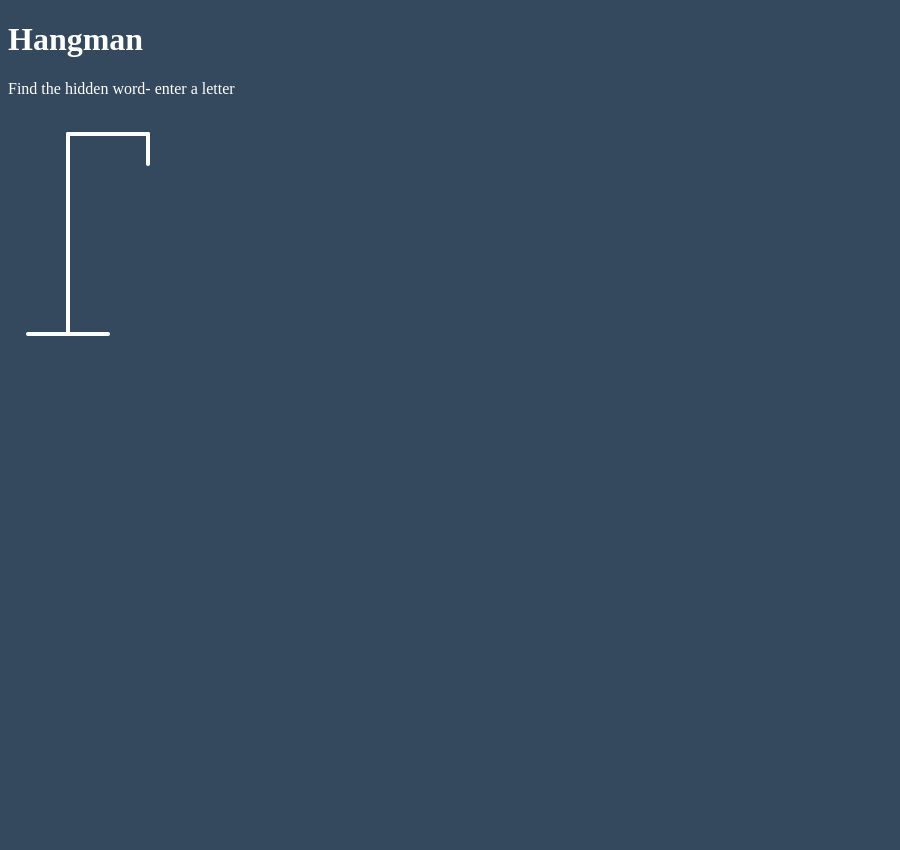
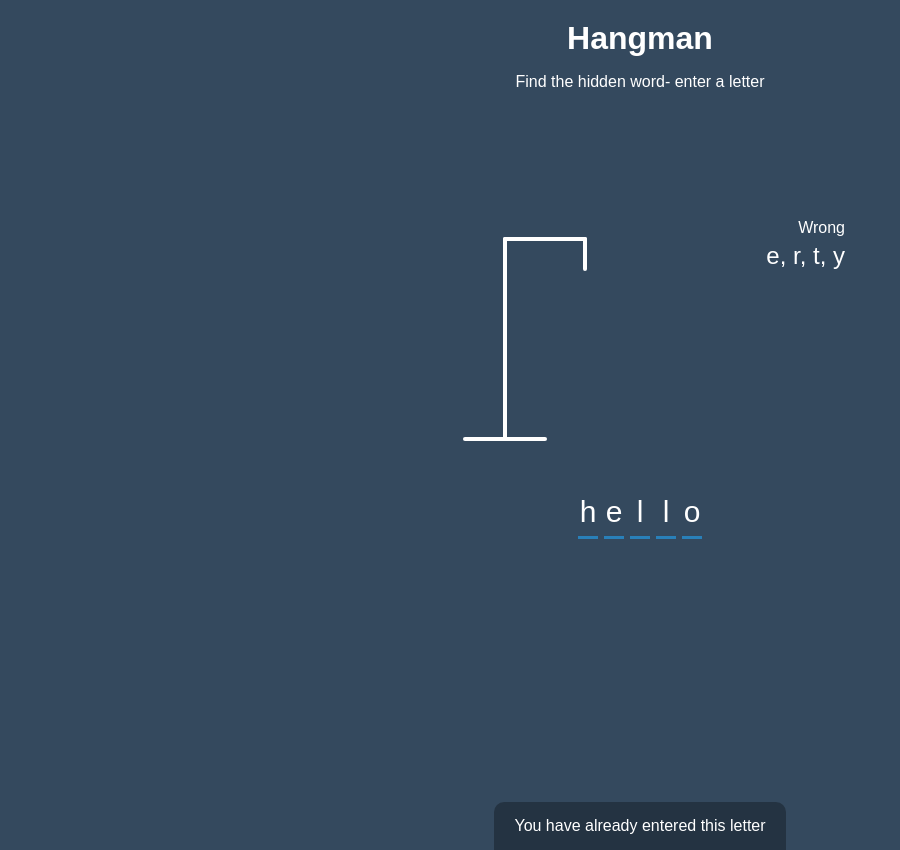
Before and after one commit to lpenenburgh/practiceminiprojets, a plain HTML site: page HangMan/index.html in a window 1280 px wide. Shown: the whole page, without its empty margins (0-900 px from the left). Before the commit the page ends 800 px from the top, so only its background shows below. Drawn offline with Linux system fonts and the light colour scheme.

Commit message:
complete layout/styling

```diff
--- a/HangMan/index.html
+++ b/HangMan/index.html
@@ -37,6 +37,33 @@
             <line x1="140" y1="150" x2="160" y2="180" class="figure-part"/>
         </svg>
 
+        <div class="wrong-letters-container">
+            <div id="wrong-letters">
+                <p>Wrong</p>
+                <span> e, r, t, y</span>
+            </div>
+        </div>
+
+        <div class="word" id="word">
+            <div class="letter">h</div>
+            <div class="letter">e</div>
+            <div class="letter">l</div>
+            <div class="letter">l</div>
+            <div class="letter">o</div>
+        </div>
+    </div>
+
+    <!-- Container for final message -->
+    <div class="popup-container" id="popup-container">
+        <div class="popup">
+            <h2 id="final-message"> You have won</h2>
+            <button id="play-button"> Play Again</button>
+        </div>
+    </div>
+
+    <!-- Notification  -->
+    <div class="notification-container" id="notification-container">
+        <p> You have already entered this letter</p>
     </div>
 
     <script src="script.js"></script>
--- a/HangMan/style.css
+++ b/HangMan/style.css
@@ -1,6 +1,30 @@
+* {
+    box-sizing: border-box;
+}
+
+
 body {
     background-color: #34495e;
     color: white;
+    font-family: Arial, Helvetica, sans-serif;
+    display: flex;
+    flex-direction: column;
+    align-items: center;
+    height: 80vh;
+    margin: 0;
+    overflow: hidden;
+}
+
+h1 {
+    margin: 20px 0 0;
+}
+
+.game-container {
+    padding: 20px 30px;
+    position: relative;
+    margin: auto;
+    height: 350px;
+    width: 450px;
 }
 
 /* svg- shapes have fills- lines have strokes  */
@@ -11,6 +35,99 @@ body {
     stroke-linecap: round; /* rounds the ends of the line */
 }
 
+/* hiding the hangman parts to start */
 .figure-part {
     display: none;
 }
+
+.wrong-letters-container {
+    position: absolute;
+    top: 20px;
+    right: 20px;
+    display: flex;
+    flex-direction: column;
+    text-align: right;
+}
+
+.wrong-letters-container p {
+    margin: 0 0 5px;
+}
+
+.wrong-letters-container span {
+    font-size: 24px;
+}
+
+.word {
+    display: flex;
+    position: absolute;
+    bottom: 10px;
+    left: 50%;
+    transform: translateX(-50%);
+}
+
+.letter {
+    border-bottom: 3px solid #2980b9;
+    display: inline-flex;
+    font-size: 30px;
+    align-items: center;
+    justify-content: center;
+    margin: 0 3px;
+    height: 50px;
+    width: 20px;
+}
+
+.popup-container {
+    background-color: rgba(0, 0, 0, 0.3);
+    position: fixed;
+    top: 0;
+    bottom: 0;
+    left: 0;
+    right: 0;
+    /* display: flex; */
+    display: none;
+    align-items: center;
+    justify-content: center;
+}
+
+.popup {
+    background: #2980b9;
+    border-radius: 5px;
+    box-shadow: 0 15px 10px 3px rgba(0, 0, 0, 0.1);
+    padding: 20px;
+    text-align: center;
+}
+
+.popup button {
+    cursor: pointer;
+    background-color: #fff;
+    color: #2980b9;
+    border: 0;
+    margin-top: 20px;
+    padding: 12px 20px;
+    font-size: 16px;
+}
+
+.popup button:active {
+    transform: scale(0.98);
+}
+
+.popup button:focus {
+    outline: 0;
+}
+
+.notification-container {
+    background-color: rgba(0, 0, 0, 0.3);
+    border-radius: 10px 10px 0 0;
+    padding: 15px 20px;
+    position: absolute;
+    bottom: -50px;
+    transition: transform 0.3s ease-in-out;
+}
+
+.notification-container p {
+    margin: 0;
+}
+
+.notification-container.show {
+    transform: translateY(-50px);
+}
```
